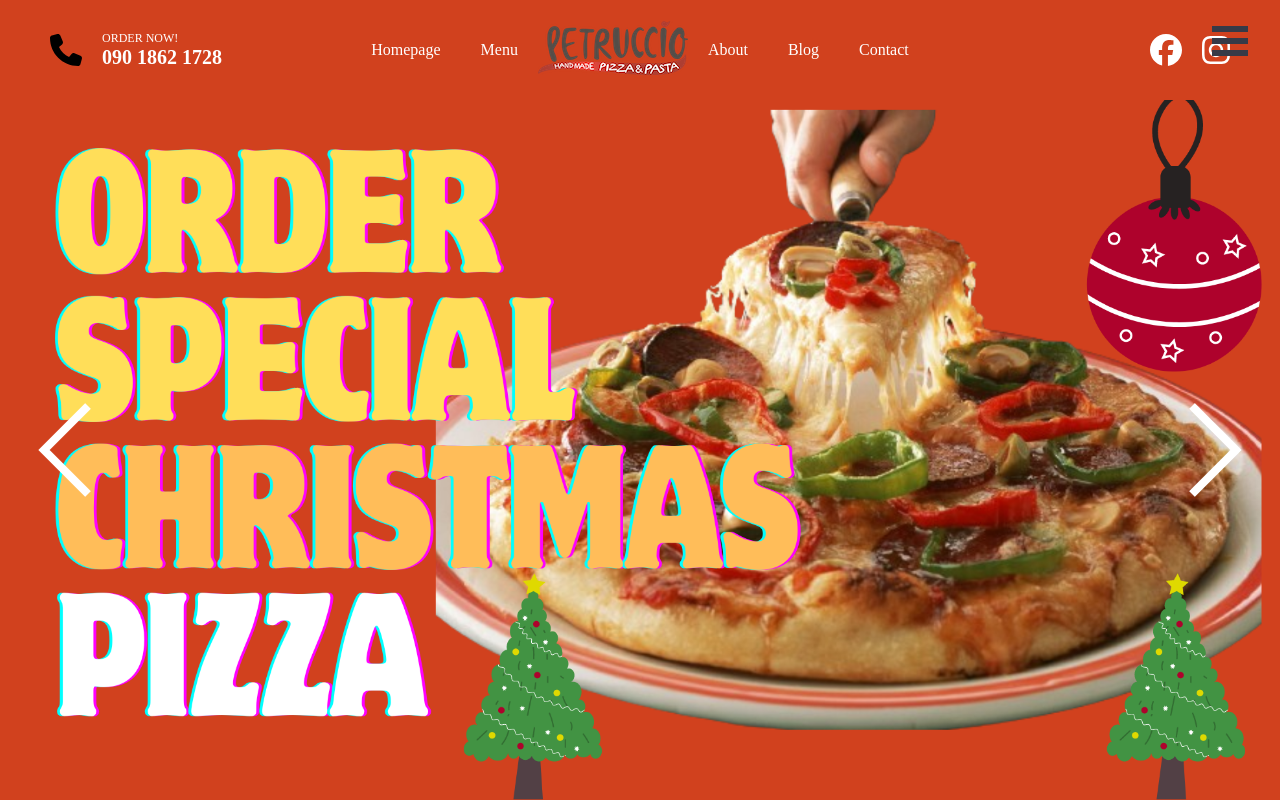
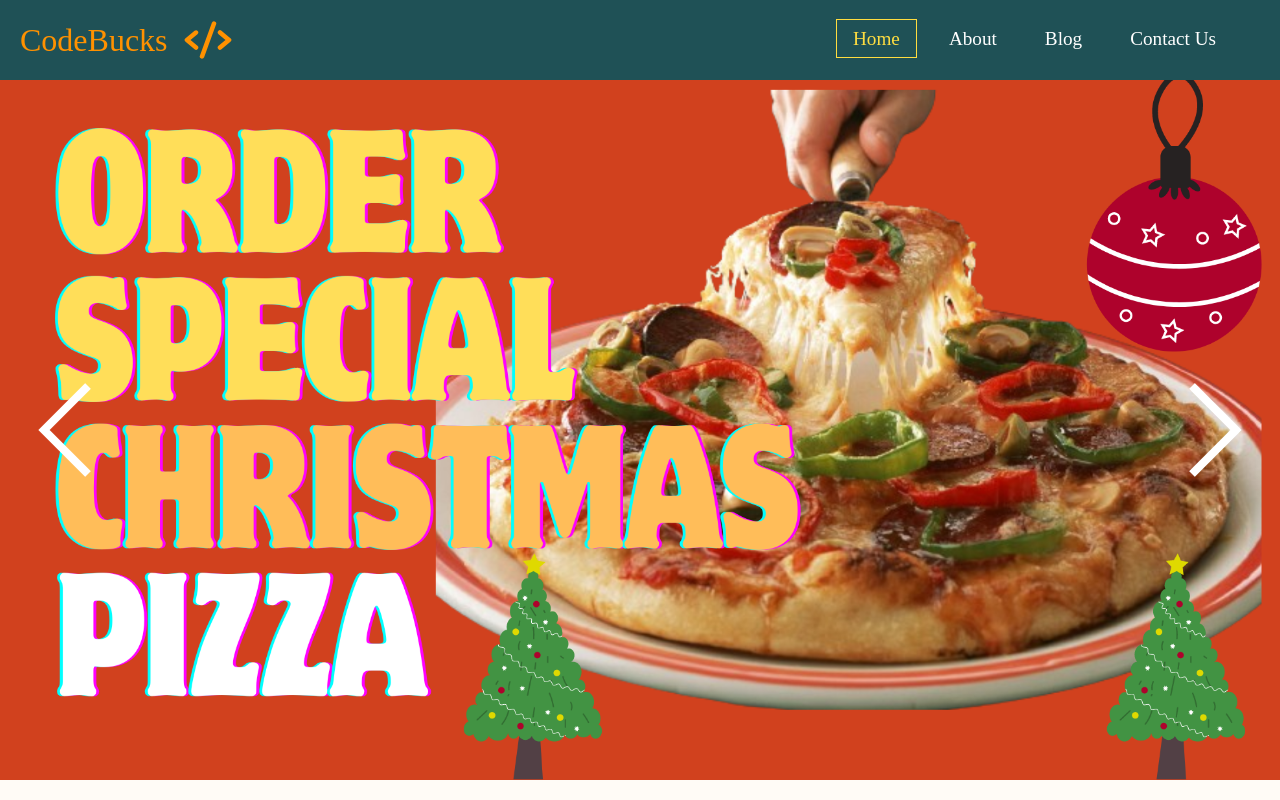
Before and after one commit to AlexJelani/pizza-website-taki-next, a React (Vite) app in the folder pizza-website-react-new/: page / in a window 1280 px wide. Built offline with nearby package versions, Linux system fonts and the light colour scheme.

Commit message:
added new navBar

```diff
--- a/pizza-website-react-new/src/App.jsx
+++ b/pizza-website-react-new/src/App.jsx
@@ -2,13 +2,14 @@
 import {Routes, Route,} from "react-router-dom";
 import Header from "./Components/Header.jsx";
 import Navbar from "./Components/Navbar.jsx";
+import ResponNavBar from "./Components/ResponNavBar.jsx";
 
 
 function App() {
 
   return (
       <div className="App">
-        <Navbar/>
+        <ResponNavBar/>
         <Routes>
             <Route path='/' element={<Home/>}/>
         </Routes>
--- /dev/null
+++ b/pizza-website-react-new/src/Components/Icons.jsx
@@ -0,0 +1,57 @@
+// here I have used https://react-svgr.com/playground/ to convert svg to react component
+// Here are all the svg Icons that I hae used in this project as a react component
+
+export const CodeIcon = (props) => (
+  <svg
+    xmlns="http://www.w3.org/2000/svg"
+    width="100%"
+    height="100%"
+    viewBox="0 0 256 256"
+    {...props}
+  >
+    <path fill="rgba(255, 255, 255, 0)" d="M0 0h256v256H0z" />
+    <path
+      fill="currentColor"
+      d="M71.68 97.22 34.74 128l36.94 30.78a12 12 0 1 1-15.36 18.44l-48-40a12 12 0 0 1 0-18.44l48-40a12 12 0 0 1 15.36 18.44Zm176 21.56-48-40a12 12 0 1 0-15.36 18.44L221.26 128l-36.94 30.78a12 12 0 1 0 15.36 18.44l48-40a12 12 0 0 0 0-18.44ZM164.1 28.72a12 12 0 0 0-15.38 7.18l-64 176a12 12 0 0 0 7.18 15.37 11.79 11.79 0 0 0 4.1.73 12 12 0 0 0 11.28-7.9l64-176a12 12 0 0 0-7.18-15.38Z"
+    />
+  </svg>
+);
+
+export const HamburgetMenuOpen = (props) => (
+  <svg
+    xmlns="http://www.w3.org/2000/svg"
+    width="100%"
+    height="100%"
+    viewBox="0 0 24 24"
+    {...props}
+  >
+    <path fill="rgba(255, 255, 255, 0)" d="M0 0h24v24H0z" />
+    <path
+      fill="none"
+      stroke="currentColor"
+      strokeLinecap="round"
+      strokeLinejoin="round"
+      strokeWidth={2}
+      d="M3 17h18M3 12h18M3 7h18"
+    />
+  </svg>
+);
+
+export const HamburgetMenuClose = (props) => (
+  <svg
+    xmlns="http://www.w3.org/2000/svg"
+    width="100%"
+    height="100%"
+    viewBox="0 0 24 24"
+    {...props}
+  >
+    <path fill="rgba(255, 255, 255, 0)" d="M0 0h24v24H0z" />
+    <g fill="none" fillRule="evenodd">
+      <path d="M24 0v24H0V0h24ZM12.593 23.258l-.011.002-.071.035-.02.004-.014-.004-.071-.035c-.01-.004-.019-.001-.024.005l-.004.01-.017.428.005.02.01.013.104.074.015.004.012-.004.104-.074.012-.016.004-.017-.017-.427c-.002-.01-.009-.017-.017-.018Zm.265-.113-.013.002-.185.093-.01.01-.003.011.018.43.005.012.008.007.201.093c.012.004.023 0 .029-.008l.004-.014-.034-.614c-.003-.012-.01-.02-.02-.022Zm-.715.002a.023.023 0 0 0-.027.006l-.006.014-.034.614c0 .012.007.02.017.024l.015-.002.201-.093.01-.008.004-.011.017-.43-.003-.012-.01-.01-.184-.092Z" />
+      <path
+        fill="currentColor"
+        d="m12 14.121 5.303 5.304a1.5 1.5 0 0 0 2.122-2.122L14.12 12l5.304-5.303a1.5 1.5 0 1 0-2.122-2.121L12 9.879 6.697 4.576a1.5 1.5 0 1 0-2.122 2.12L9.88 12l-5.304 5.303a1.5 1.5 0 1 0 2.122 2.122L12 14.12Z"
+      />
+    </g>
+  </svg>
+);
--- /dev/null
+++ b/pizza-website-react-new/src/Components/ResponNavBar.jsx
@@ -0,0 +1,87 @@
+import React, { useState } from "react";
+import { NavLink } from "react-router-dom";
+import "../styles/ResponNavBar.css";
+import { CodeIcon, HamburgetMenuClose, HamburgetMenuOpen } from "./Icons.jsx";
+
+function ResponNavBar() {
+    const [click, setClick] = useState(false);
+
+    const handleClick = () => setClick(!click);
+    return (
+        <>
+            <nav className="navbar">
+                <div className="nav-container">
+                    <NavLink exact to="/" className="nav-logo">
+                        <span>CodeBucks</span>
+                        {/* <i className="fas fa-code"></i> */}
+                        <span className="icon">
+              <CodeIcon />
+            </span>
+                    </NavLink>
+
+                    <ul className={click ? "nav-menu active" : "nav-menu"}>
+                        <li className="nav-item">
+                            <NavLink
+                                exact
+                                to="/"
+                                activeClassName="active"
+                                className="nav-links"
+                                onClick={handleClick}
+                            >
+                                Home
+                            </NavLink>
+                        </li>
+                        <li className="nav-item">
+                            <NavLink
+                                exact
+                                to="/about"
+                                activeClassName="active"
+                                className="nav-links"
+                                onClick={handleClick}
+                            >
+                                About
+                            </NavLink>
+                        </li>
+                        <li className="nav-item">
+                            <NavLink
+                                exact
+                                to="/blog"
+                                activeClassName="active"
+                                className="nav-links"
+                                onClick={handleClick}
+                            >
+                                Blog
+                            </NavLink>
+                        </li>
+                        <li className="nav-item">
+                            <NavLink
+                                exact
+                                to="/contact"
+                                activeClassName="active"
+                                className="nav-links"
+                                onClick={handleClick}
+                            >
+                                Contact Us
+                            </NavLink>
+                        </li>
+                    </ul>
+                    <div className="nav-icon" onClick={handleClick}>
+                        {/* <i className={click ? "fas fa-times" : "fas fa-bars"}></i> */}
+
+                        {click ? (
+                            <span className="icon">
+                <HamburgetMenuOpen />{" "}
+              </span>
+                        ) : (
+                            <span className="icon">
+                <HamburgetMenuClose />
+              </span>
+                        )}
+                    </div>
+                </div>
+            </nav>
+        </>
+    );
+}
+
+export default ResponNavBar;
--- /dev/null
+++ b/pizza-website-react-new/src/styles/ResponNavBar.css
@@ -0,0 +1,143 @@
+.navbar {
+    background-color: #1f5156;
+    height: 80px;
+    display: flex;
+    justify-content: center;
+    align-items: center;
+    font-size: 1.2rem;
+    position: sticky;
+    top: 0;
+    z-index: 20;
+}
+
+.nav-container {
+    display: flex;
+    justify-content: center;
+    align-items: center;
+    width: 100%;
+    height: 80px;
+    max-width: 1500px;
+    position: relative;
+}
+
+.nav-logo {
+    color: #f5b921;
+    align-items: center;
+    margin-left: 20px;
+    cursor: pointer;
+    text-decoration: none;
+    font-size: 2rem;
+    flex-grow: 1;
+
+    display: flex;
+    align-items: center;
+    justify-items: center;
+}
+
+.nav-logo .icon {
+    display: inline-block;
+    width: 3rem;
+    height: 3rem;
+    margin-left: 16px;
+}
+
+.nav-menu {
+    display: flex;
+    list-style: none;
+    text-align: center;
+    margin-right: 2rem;
+}
+
+.nav-links {
+    color: #fff;
+    text-decoration: none;
+    padding: 0.5rem 1rem;
+    height: 100%;
+    border-bottom: 3px solid transparent;
+}
+/* .fa-code {
+  margin-left: 1rem;
+} */
+
+.nav-item {
+    line-height: 40px;
+    margin-right: 1rem;
+}
+
+.nav-item:after {
+    content: "";
+    display: block;
+    height: 3px;
+    width: 0;
+    background: transparent;
+    transition: width 0.7s ease, background-color 0.5s ease;
+}
+
+.nav-item:hover:after {
+    width: 100%;
+    background: #ffdd40;
+}
+
+.nav-item .active {
+    color: #ffdd40;
+    border: 1px solid #ffdd40;
+}
+
+.nav-icon {
+    display: none;
+    color: #f5b921;
+}
+
+.nav-icon .icon {
+    display: inline-block;
+    width: 2rem;
+    height: 2rem;
+}
+
+@media screen and (max-width: 960px) {
+    .nav-menu {
+        display: flex;
+        flex-direction: column;
+        width: 100%;
+        border-top: 1pxsolid #fff;
+        position: absolute;
+        top: 80px;
+        left: -110%;
+        opacity: 1;
+        transition: all 0.5s ease;
+    }
+
+    .nav-menu.active {
+        background: #1f5156;
+        left: 0px;
+        opacity: 1;
+        transition: all 0.5s ease;
+        z-index: 1;
+    }
+    .nav-item .active {
+        color: #ffdd40;
+        border: none;
+    }
+    .nav-links {
+        padding: 1.5rem;
+        width: 100%;
+        display: table;
+    }
+
+    .nav-logo .icon {
+        width: 2rem;
+        height: 2rem;
+    }
+
+    .nav-icon {
+        display: block;
+        position: absolute;
+        top: 50%;
+        right: 0;
+        transform: translate(-100%, -50%);
+        width: 2rem;
+        height: 2rem;
+        cursor: pointer;
+        color: #ffdd40;
+    }
+}
```
Also changed, not shown: pizza-website-react-new/src/assets/Icons/src/Icons/close-fill.svg (added), pizza-website-react-new/src/assets/Icons/src/Icons/hamburger-lg.svg (added).
